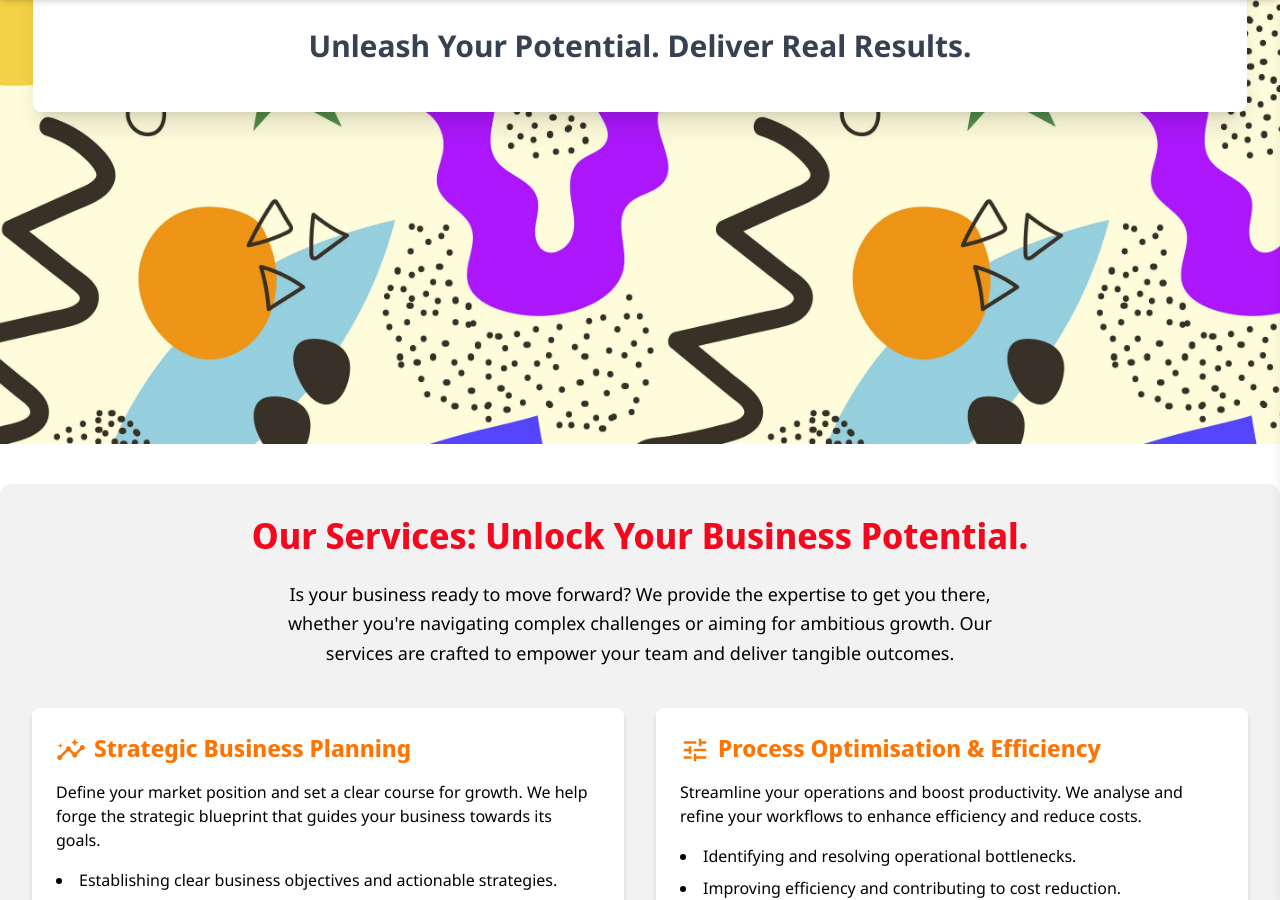
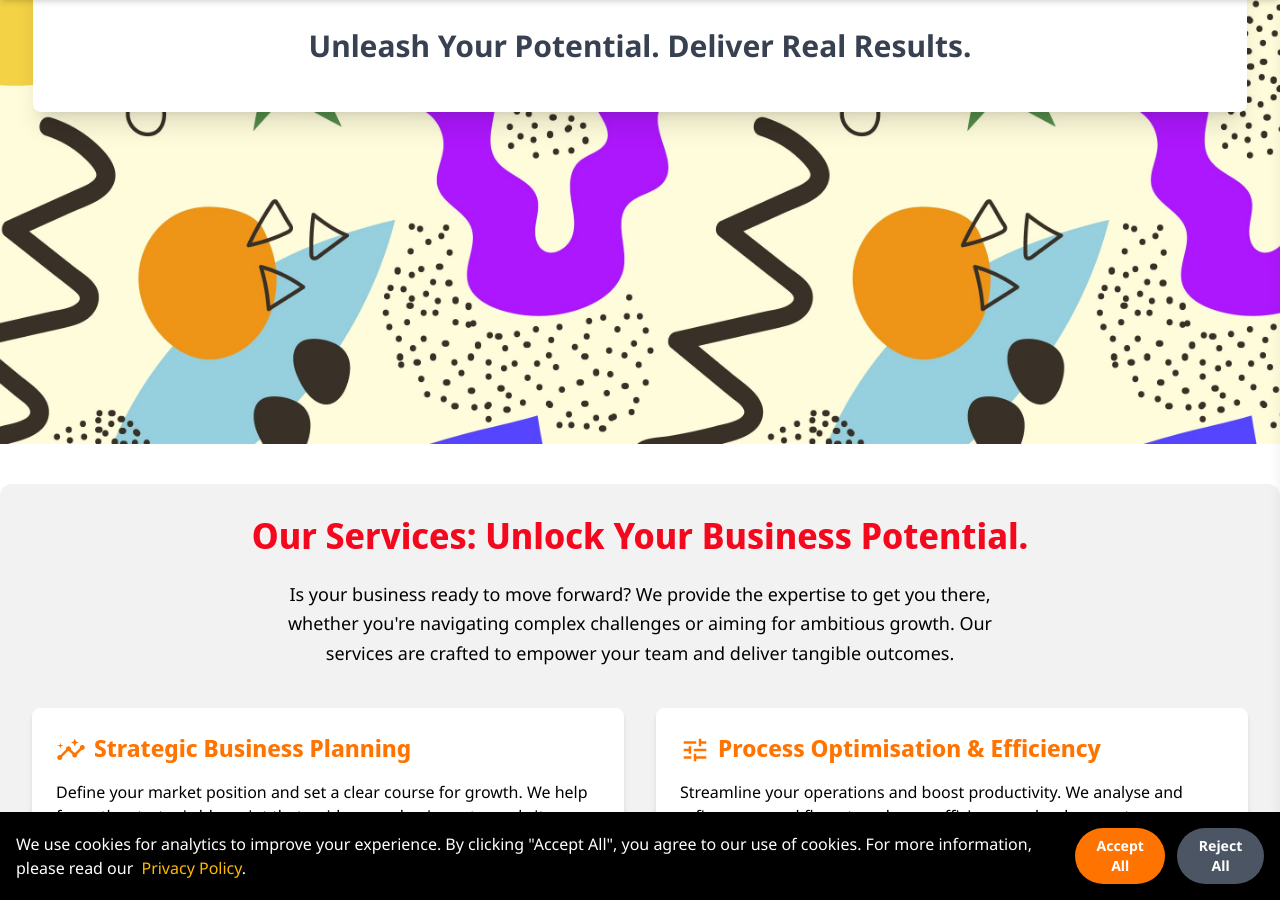
Before and after one commit to reignitesolutions/reignitesolutions.github.io, a Jekyll site: the page built from index.html, in a window 1280 px wide and 900 px high, scrolled down 552 px. Built offline with Jekyll 4.4.1, drawn with Linux system fonts in a browser that asks for light colours; nearby versions of some CDN libraries; some of the changed lines change nothing that is shown.

Commit message:
Cookie Notice added

```diff
--- a/_layouts/default.html
+++ b/_layouts/default.html
@@ -33,12 +33,21 @@
     <link rel="preconnect" href="https://fonts.googleapis.com">
     <link rel="preconnect" href="https://fonts.gstatic.com" crossorigin>
 	<link href="https://fonts.googleapis.com/css2?family=Noto+Sans+Display:wght@400;700&family=Noto+Sans:wght@400;700&display=swap" rel="stylesheet" media="print" onload="this.media='all'">
-<noscript><link rel="stylesheet" href="https://fonts.googleapis.com/css2?family=Noto+Sans+Display:wght@400;700&family=Noto+Sans:wght@400;700&display=swap"></noscript>
+	<noscript><link rel="stylesheet" href="https://fonts.googleapis.com/css2?family=Noto+Sans+Display:wght@400;700&family=Noto+Sans:wght@400;700&display=swap"></noscript>
 
-<link href="https://fonts.googleapis.com/icon?family=Material+Icons" rel="stylesheet">
+	<link href="https://fonts.googleapis.com/icon?family=Material+Icons" rel="stylesheet">
 
     <script src="https://cdn.tailwindcss.com"></script>
     <link rel="stylesheet" href="{{ '/css/reignitev1.css' | relative_url }}">
+
+	<!-- Google tag (gtag.js) - Load the script, but don't configure yet -->
+    <script async src="https://www.googletagmanager.com/gtag/js?id=G-YOUR_MEASUREMENT_ID"></script>
+    <script>
+      window.dataLayer = window.dataLayer || [];
+      function gtag(){dataLayer.push(arguments);}
+      // IMPORTANT: Do NOT call gtag('config', 'G-YOUR_MEASUREMENT_ID') here initially.
+      // It will be called by JavaScript only if the user accepts cookies.
+    </script>
 
 </head>
 <body class="antialiased bg-light-grey text-pure-black">
@@ -172,6 +181,22 @@
             Version 1.1.0 | Built in West Yorkshire, working everywhere.
         </div>
     </footer>
+    <div id="cookie-consent-banner" class="fixed bottom-0 left-0 right-0 bg-pure-black text-pure-white p-4 z-5000 shadow-lg transform translate-y-full transition-transform duration-500 ease-out opacity-0 pointer-events-none">
+    <div class="container mx-auto flex flex-col md:flex-row items-center justify-between space-y-4 md:space-y-0 md:space-x-4">
+        <p class="text-sm md:text-base text-center md:text-left flex-grow">
+            We use cookies for analytics to improve your experience. By clicking "Accept All", you agree to our use of cookies. For more information, please read our
+            <a href="privacy-policy.html" class="text-reignite-yellow hover:underline ml-1">Privacy Policy</a>.
+        </p>
+        <div class="flex flex-col sm:flex-row space-y-2 sm:space-y-0 sm:space-x-3 w-full md:w-auto">
+            <button id="accept-cookies" class="bg-reignite-orange text-pure-white px-5 py-2 rounded-full font-semibold hover:bg-reignite-red transition-colors duration-200 text-sm">
+                Accept All
+            </button>
+            <button id="reject-cookies" class="bg-gray-600 text-pure-white px-5 py-2 rounded-full font-semibold hover:bg-gray-700 transition-colors duration-200 text-sm">
+                Reject All
+            </button>
+        </div>
+    </div>
+</div>
 <script src="{{ '/js/main.js' | relative_url }}"></script>
 </body>
 </html>
--- a/css/reignitev1.css
+++ b/css/reignitev1.css
@@ -240,3 +240,9 @@
 		.header-hidden {
 		transform: translateY(-100%); /* Move header completely out of view */
 		}
+		/* Cookie Consent Banner Styling */
+		#cookie-consent-banner.show {
+		transform: translateY(0); /* Slide up into view */
+		opacity: 1;
+		pointer-events: auto; /* Enable interactions */
+		}
--- a/js/main.js
+++ b/js/main.js
@@ -1,3 +1,83 @@
+// --- Start Cookie Consent Functionality ---
+document.addEventListener('DOMContentLoaded', () => {
+    const cookieConsentBanner = document.getElementById('cookie-consent-banner');
+    const acceptCookiesButton = document.getElementById('accept-cookies');
+    const rejectCookiesButton = document.getElementById('reject-cookies');
+
+    const COOKIE_CONSENT_KEY = 'reignite_cookie_consent'; // Key for localStorage
+
+    // Function to show the cookie banner
+    function showCookieBanner() {
+        if (cookieConsentBanner) {
+            cookieConsentBanner.classList.add('show');
+        }
+    }
+
+    // Function to hide the cookie banner
+    function hideCookieBanner() {
+        if (cookieConsentBanner) {
+            cookieConsentBanner.classList.remove('show');
+        }
+    }
+
+    // Function to set cookie consent in localStorage
+    function setCookieConsent(status) {
+        localStorage.setItem(COOKIE_CONSENT_KEY, status);
+        console.log(`Cookie consent set to: ${status}`); // For debugging
+    }
+
+    // Function to get cookie consent from localStorage
+    function getCookieConsent() {
+        return localStorage.getItem(COOKIE_CONSENT_KEY);
+    }
+
+    // Function to initialize Google Analytics
+    function initializeGoogleAnalytics() {
+        // Only run if gtag is available (loaded by the script in <head>)
+        if (typeof gtag === 'function') {
+            gtag('js', new Date());
+            gtag('config', 'G-YOUR_MEASUREMENT_ID'); // REPLACE WITH YOUR ACTUAL GA MEASUREMENT ID
+            console.log("Google Analytics initialized.");
+        } else {
+            console.warn("gtag function not found. Google Analytics might not load correctly.");
+        }
+    }
+
+    // Check existing consent on page load
+    const userConsent = getCookieConsent();
+
+    if (userConsent === 'accepted') {
+        initializeGoogleAnalytics();
+        hideCookieBanner(); // Ensure banner is hidden if already accepted
+    } else if (userConsent === 'rejected') {
+        hideCookieBanner(); // Ensure banner is hidden if already rejected
+        // No GA initialization needed
+    } else {
+        // No consent yet, show the banner after a short delay for better UX
+        setTimeout(showCookieBanner, 1000); // Show after 1 second
+    }
+
+    // Event Listeners for buttons
+    if (acceptCookiesButton) {
+        acceptCookiesButton.addEventListener('click', () => {
+            setCookieConsent('accepted');
+            initializeGoogleAnalytics();
+            hideCookieBanner();
+        });
+    }
+
+    if (rejectCookiesButton) {
+        rejectCookiesButton.addEventListener('click', () => {
+            setCookieConsent('rejected');
+            hideCookieBanner();
+            // Optionally, clear any existing GA cookies if they were set before this logic
+            // (More complex, often handled by a full CMP, but good to note)
+        });
+    }
+});
+// --- End Cookie Consent Functionality ---
+
+
 // --- Start Smooth Scrolling Functionality ---
 document.querySelectorAll('a[href^="#"]').forEach(anchor => {
     anchor.addEventListener('click', function (e) {
@@ -102,6 +182,9 @@
 
 
 // --- Start Desktop Dropdown Accessibility ---
+// This part needs to be inside a DOMContentLoaded listener,
+// but since the cookie consent already has one, we'll wrap it
+// to ensure it still runs after the DOM is ready.
 document.addEventListener('DOMContentLoaded', () => {
     const dropdownButtons = document.querySelectorAll('.dropdown-button');
 
```
Also changed, not shown: 9 other files.
